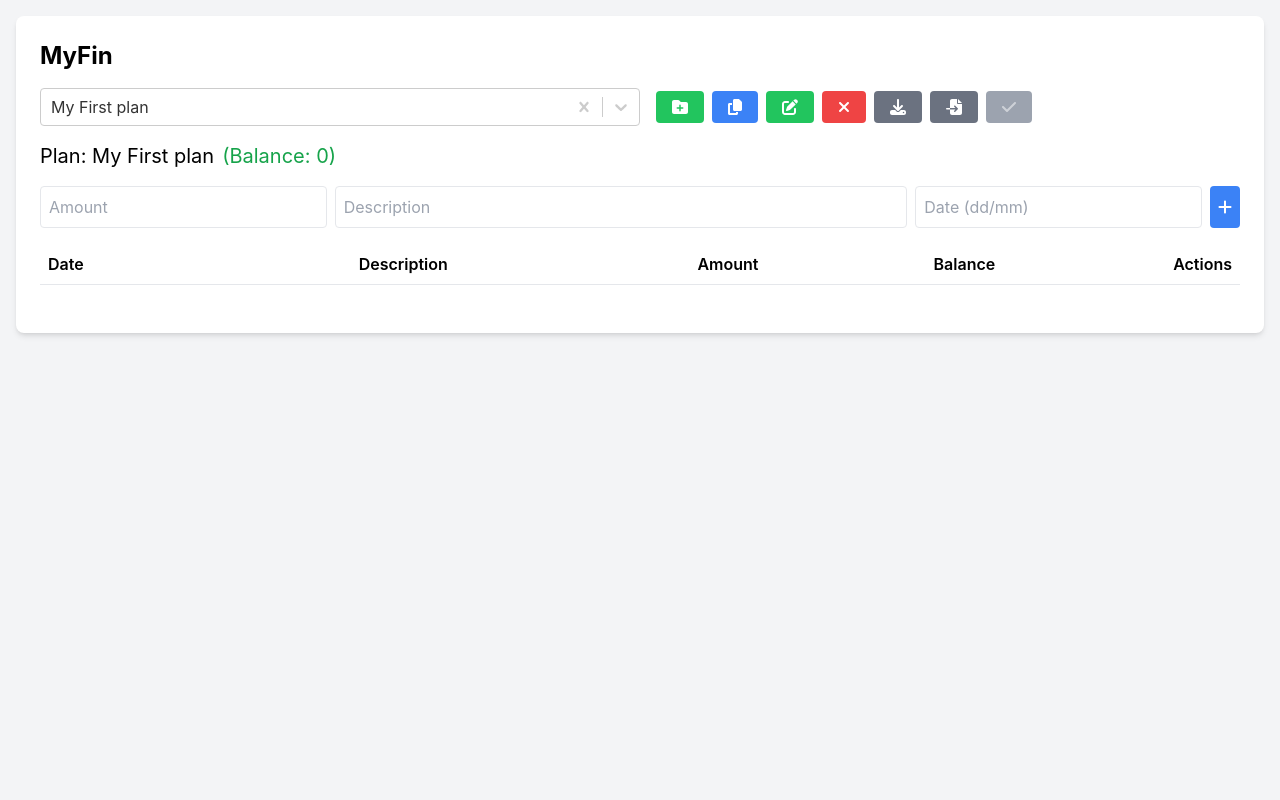
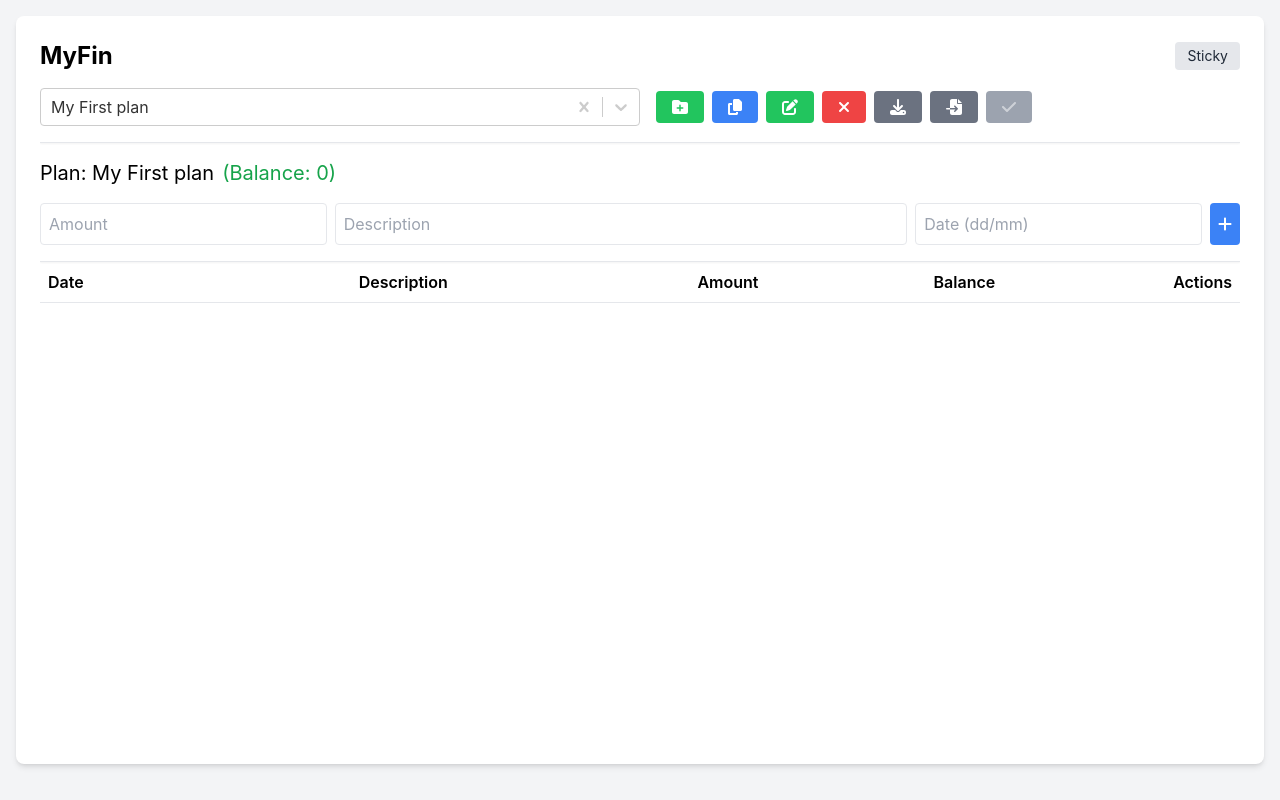
Before and after one commit to dmitry-sher/myfin, a React (Create React App) app: page /#13b56b64-14df-4efa-8edf-567d80291c27 in a window 1280 px wide. Built offline with nearby package versions, Linux system fonts and the light colour scheme.

Commit message:
- implemented sticky header  - onload current month scroll into view

```diff
--- a/src/App.tsx
+++ b/src/App.tsx
@@ -1,6 +1,7 @@
 import React, { FC, useEffect } from "react";
 import { v4 as uuidv4 } from "uuid";
 
+import { Header } from "./components/Header";
 import { ModalComponent } from "./components/ModalComponent";
 import { PlanSelector } from "./components/PlanSelector";
 import { PlanView } from "./components/PlanView";
@@ -19,6 +20,7 @@ import { useAppDispatch, useAppSelector } from "./store";
 export const App: FC = () => {
   const dispatch = useAppDispatch();
   const plans = useAppSelector((state) => state.plans);
+  const isHeaderSticky = useAppSelector((state): boolean => state.appSettings.isHeaderSticky);
   const transactionToRepeat = useAppSelector(
     (state) => state.modal.repeatTransaction
   );
@@ -79,11 +81,13 @@ export const App: FC = () => {
     window.location.hash = planId;
   };
 
+  const wrapperClass = isHeaderSticky ? "overflow-y-auto h-[calc(100vh-100px)]" : "";
+
   return (
     <div className="min-h-screen bg-gray-100 sm:p-4">
       <div className="mx-auto bg-white shadow-md rounded-lg p-4 sm:p-6">
-        <h1 className="text-2xl font-bold mb-4">MyFin</h1>
-
+        <div className={wrapperClass}>
+          <Header />
           <PlanSelector
             plans={plans}
             selectedPlanId={selectedPlanId}
@@ -96,6 +100,7 @@ export const App: FC = () => {
             updateTransaction={handleUpdateTransaction}
             deleteTransaction={handleDeleteTransaction}
           />
+        </div>
 
         <ModalComponent code={ModalCode.repeatItem} title="Repeat item">
           <RepeatItemForm
--- /dev/null
+++ b/src/components/Header.tsx
@@ -0,0 +1,25 @@
+import React from "react";
+
+import { toggleIsHeaderSticky } from "../slices/appSettingsSlice";
+import { useAppDispatch, useAppSelector } from "../store";
+
+export const Header: React.FC = () => {
+  const dispatch = useAppDispatch();
+  const isSticky = useAppSelector((state): boolean => state.appSettings.isHeaderSticky);
+
+  const handleToggle = (): void => {
+    dispatch(toggleIsHeaderSticky());
+  };
+
+  return (
+    <div className="flex items-center justify-between mb-4">
+      <h1 className="text-2xl font-bold">MyFin</h1>
+      <button
+        onClick={handleToggle}
+        className="text-sm bg-gray-200 hover:bg-gray-300 text-gray-800 px-3 py-1 rounded"
+      >
+        {isSticky ? "Sticky" : "Static"}
+      </button>
+    </div>
+  );
+};
--- a/src/components/PlanSelector.tsx
+++ b/src/components/PlanSelector.tsx
@@ -1,6 +1,7 @@
 import React, { FC, useEffect } from "react";
 import Select, { SingleValue } from "react-select";
 
+import { useAppSelector } from "../store";
 import { Plan } from "../types/entities";
 
 import { AddPlanButton } from "./PlanButtons/AddPlanButton";
@@ -28,6 +29,7 @@ export const PlanSelector: FC<PlanSelectorProps> = ({
   selectedPlanId,
   onSelectPlan,
 }) => {
+  const isHeaderSticky = useAppSelector((state): boolean => state.appSettings.isHeaderSticky);
   const options: OptionType[] = plans.map((plan) => ({
     value: plan.id,
     label: plan.name,
@@ -64,7 +66,10 @@ export const PlanSelector: FC<PlanSelectorProps> = ({
 
   const selectedPlan = plans.find((p) => p.id === selectedPlanId) || null;
 
+  const headerClass = isHeaderSticky ? "sticky top-0 z-10 bg-white border-b shadow-sm" : "";
+
   return (
+    <div className={headerClass}>
       <PlanSelectorContext.Provider
         value={{
           plans,
@@ -96,5 +101,6 @@ export const PlanSelector: FC<PlanSelectorProps> = ({
           </div>
         </div>
       </PlanSelectorContext.Provider>
+    </div>
   );
 };
--- a/src/components/PlanView.tsx
+++ b/src/components/PlanView.tsx
@@ -1,5 +1,6 @@
 import React, { FC } from "react";
 
+import { useAppSelector } from "../store";
 import { Plan, Transaction } from "../types/entities";
 
 import { TransactionForm } from "./TransactionForm";
@@ -21,13 +22,18 @@ export const PlanView: FC<PlanViewProps> = ({
   updateTransaction,
   deleteTransaction,
 }) => {
+  const isHeaderSticky = useAppSelector((state): boolean => state.appSettings.isHeaderSticky);
   if (!selectedPlan) {
     return null;
   }
 
+  const wrapperClass = isHeaderSticky ? "overflow-y-auto h-[calc(100vh-200px)]" : "";
+  const headerClass = isHeaderSticky ? "sticky top-0 z-10 bg-white border-b shadow-sm" : "";
+
   return (
-    <div>
-      <h2 className="text-xl mb-4">
+    <div className={wrapperClass}>
+      <div className={headerClass}>
+        <h2 className="text-xl mb-4 mt-4">
           Plan: {selectedPlan.name}
           <span className="text-green-600 ml-2">
             (Balance:{" "}
@@ -40,6 +46,7 @@ export const PlanView: FC<PlanViewProps> = ({
             addTransaction(selectedPlan.id, transaction)
           }
         />
+      </div>
 
       <TransactionList
         transactions={selectedPlan.transactions}
--- a/src/components/TransactionList.tsx
+++ b/src/components/TransactionList.tsx
@@ -1,6 +1,8 @@
 import React, { FC, useMemo } from "react";
+import { format } from "date-fns";
 
 import { Transaction } from "../types/entities";
+import { monthKeyFormat } from "../utils/const";
 import { groupTransactions } from "../utils/groupTransactions";
 import { sortTransactions } from "../utils/sortTransactions";
 
@@ -21,6 +23,8 @@ export const TransactionList: FC<TransactionListProps> = ({
     () => groupTransactions(sortTransactions(transactions)),
     [transactions]
   );
+
+  const currentMonthKey = format(new Date(), monthKeyFormat);
 
   let runningBalance = 0;
 
@@ -54,6 +58,7 @@ export const TransactionList: FC<TransactionListProps> = ({
               onDeleteTransaction={onDeleteTransaction}
               monthKey={monthKey}
               monthTransactions={monthTransactions}
+              isCurrentMonth={monthKey === currentMonthKey}
             />
           );
         })}
--- a/src/components/TransactionMonth.tsx
+++ b/src/components/TransactionMonth.tsx
@@ -1,4 +1,4 @@
-import React, { FC } from "react";
+import React, { FC, useEffect, useRef } from "react";
 
 import { Transaction } from "../types/entities";
 
@@ -11,6 +11,7 @@ interface TransactionMonthProps {
   onUpdateTransaction: (updatedTransaction: Transaction) => void;
   onDeleteTransaction: (id: string) => void;
   startingRunningBalance: number;
+  isCurrentMonth?: boolean;
 }
 
 export const TransactionMonth: FC<TransactionMonthProps> = ({
@@ -19,6 +20,7 @@ export const TransactionMonth: FC<TransactionMonthProps> = ({
   onUpdateTransaction,
   onDeleteTransaction,
   startingRunningBalance,
+  isCurrentMonth = false
 }) => {
   let monthlyInTotalPlan = 0;
   let monthlyOutTotalPlan = 0;
@@ -37,8 +39,18 @@ export const TransactionMonth: FC<TransactionMonthProps> = ({
   );
   const showPlanFact = !(isAllDone || isNoneDone);
 
+  const monthRef = useRef<HTMLDivElement | null>(null);
+
+  useEffect(() => {
+    if (isCurrentMonth && monthRef.current) {
+      monthRef.current.scrollIntoView({ behavior: "smooth", block: "start" });
+    }
+  }, [isCurrentMonth]);
+
+  const divRef = isCurrentMonth ? monthRef : null;
+
   return (
-    <div key={monthKey}>
+    <div key={monthKey} id={`month-${monthKey}`} ref={divRef}>
       <div className="text-center font-semibold p-2 border-b">{monthKey}</div>
       {monthTransactions.map((transaction) => {
         runningBalance += transaction.amount;
--- /dev/null
+++ b/src/slices/appSettingsSlice.ts
@@ -0,0 +1,27 @@
+import { createSlice, PayloadAction } from "@reduxjs/toolkit";
+
+interface AppSettingsState {
+  isHeaderSticky: boolean;
+}
+
+const initialState: AppSettingsState = {
+  isHeaderSticky: true,
+};
+
+const appSettingsSlice = createSlice({
+  name: "appSettings",
+  initialState,
+  reducers: {
+    setIsHeaderSticky(state, action: PayloadAction<boolean>) {
+      state.isHeaderSticky = action.payload;
+    },
+    toggleIsHeaderSticky(state) {
+      state.isHeaderSticky = !state.isHeaderSticky;
+    },
+  },
+});
+
+export const { setIsHeaderSticky, toggleIsHeaderSticky } =
+  appSettingsSlice.actions;
+
+export default appSettingsSlice.reducer;
--- a/src/store.ts
+++ b/src/store.ts
@@ -1,6 +1,7 @@
 import { TypedUseSelectorHook, useDispatch, useSelector } from "react-redux";
 import { configureStore } from "@reduxjs/toolkit";
 
+import appSettingsReducer from "./slices/appSettingsSlice";
 import modalReducer from "./slices/modalSlice";
 import plansReducer from "./slices/plansSlice";
 import { saveStore } from "./utils/saveStore";
@@ -9,6 +10,7 @@ export const store = configureStore({
   reducer: {
     plans: plansReducer,
     modal: modalReducer,
+    appSettings: appSettingsReducer,
   },
   middleware: (getDefaultMiddleware) =>
     getDefaultMiddleware({
--- a/src/utils/const.ts
+++ b/src/utils/const.ts
@@ -8,3 +8,5 @@ export enum RepeatType {
     weekly = "weekly",
     monthly = "monthly",
 }
+
+export const monthKeyFormat = "MMM-yyyy";
--- a/src/utils/groupTransactions.ts
+++ b/src/utils/groupTransactions.ts
@@ -1,6 +1,8 @@
 import { format } from "date-fns";
 
 import { Transaction } from "../types/entities";
+
+import { monthKeyFormat } from "./const";
 
 export const groupTransactions = (
   transactions: Transaction[]
@@ -8,7 +10,7 @@ export const groupTransactions = (
   transactions.reduce((acc, transaction) => {
     const date = transaction.trueDate;
 
-    const monthKey = format(date, "MMM-yyyy");
+    const monthKey = format(date, monthKeyFormat);
     if (!acc[monthKey]) {
       acc[monthKey] = [];
     }
```
Lines whose indentation alone changed are shown as unchanged.
